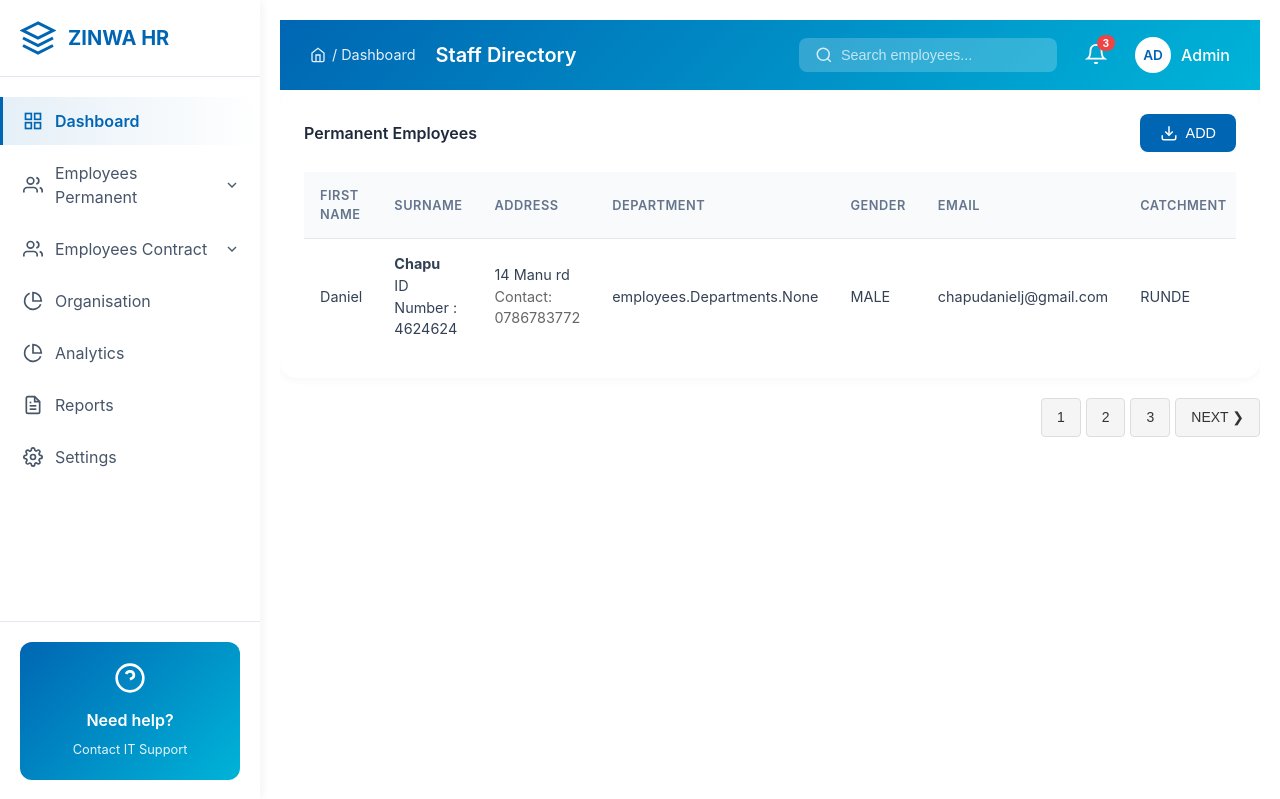
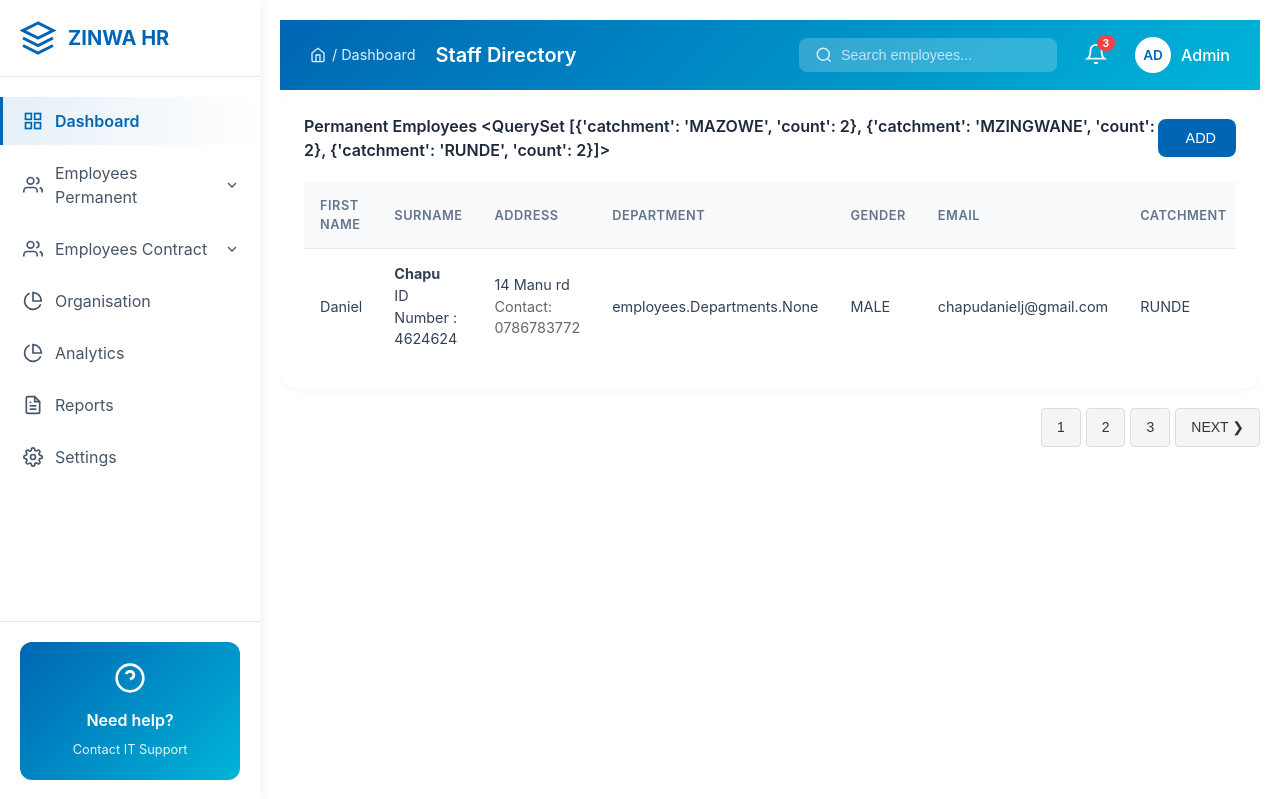
Before and after one commit to goldengeek16/hr_solution_zinwa, a Django app: page /employees/permanent-employee-table/ in a window 1280 px wide. Shown: the top 799 px of the page. Run offline with Django 5.2, Linux system fonts and the light colour scheme; data comes from the database, SQL or seed files in the repository.

Commit message:
Catchment Count

```diff
--- a/employees/templates/employees/employees_per.html
+++ b/employees/templates/employees/employees_per.html
@@ -8,7 +8,7 @@
 <!-- Data Table -->
             <div class="table-card">
                 <div class="table-header">
-                    <h3>Permanent Employees</h3>
+                    <h3>Permanent Employees {{catchment_counts}}</h3>
                     <div>
 
                     <button class="export-btn" id="">
--- a/employees/views.py
+++ b/employees/views.py
@@ -1,6 +1,7 @@
 from django.shortcuts import render, redirect
 from .models import EmployeeDetailsPermanent , SpousesPermanent
 from .forms import PermanentEmployeesForm , SpousePermanentForm
+from django.db.models import Count
 import uuid
 
 
@@ -11,7 +12,10 @@ from django.core.paginator import Paginator, PageNotAnInteger, EmptyPage
 # Permanent Employees Table.
 def EmployeeTablePermanent(request):
     all_permanent_employees = EmployeeDetailsPermanent.objects.all()
-
+    catchment_counts = EmployeeDetailsPermanent.objects.values('catchment').annotate(
+        count=Count('id')
+    ).order_by('catchment')
+    total_members = EmployeeDetailsPermanent.objects.count()
     page = request.GET.get('page')
     results = 1
     paginator = Paginator(all_permanent_employees, results)
@@ -38,7 +42,7 @@ def EmployeeTablePermanent(request):
 
     custom_range = range(leftIndex, rightIndex)
 
-    context = {'all_permanent_employees':all_permanent_employees, 'paginator':paginator, 'custom_range':custom_range }
+    context = {'all_permanent_employees':all_permanent_employees, 'paginator':paginator, 'custom_range':custom_range,  'catchment_counts': catchment_counts, 'total_members': total_members,}
     return render(request, 'employees/employees_per.html', context)
 
 # Permanent Employees ADD.
```
Also changed, not shown: static/images/uploads/IMG-20221028-WA0056.jpg (added), 3 other files.
